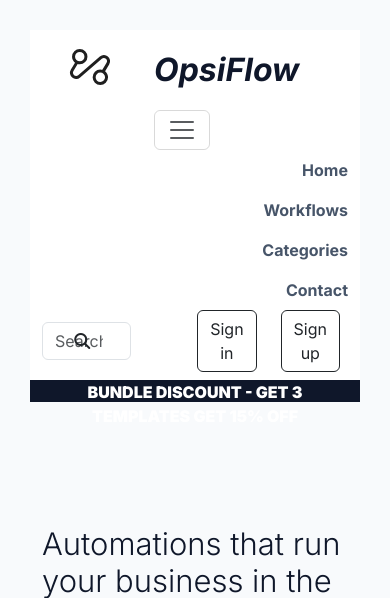
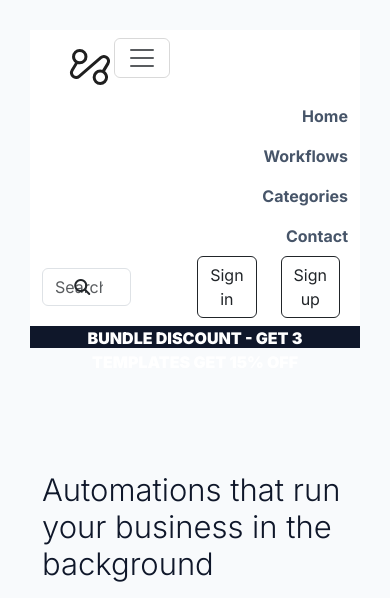
Before and after one commit to Karla-Stein/opsiflow, a Django app: page / in a window 390 px wide, after a click that opens the changed part. Shown: the top 598 px of the page. Run offline with Django 4.2, Linux system fonts and the light colour scheme; some libraries are stand-ins or nearby versions.

Commit message:
Add success page content and navbar styling fixes

```diff
--- a/static/css/base.css
+++ b/static/css/base.css
@@ -53,10 +53,12 @@ body {
     background-color: var(--secondary-background);
 }
 
+.navbar-brand{
+    margin: 0px;
+}
+
 #brand-name{
-    font-size: xx-large;
-    font-weight: bold;
-    font-style: italic;
+    margin-top: 10px;
 }
 
 .nav-link{
@@ -186,3 +188,31 @@ aside .nav-link{
    padding: 30px;
  }
 }
+
+@media screen and (min-width: 827px) {
+ #brand-name{
+    font-size: xx-large;
+    font-weight: bold;
+    font-style: italic;
+}
+}
+@media screen and (min-width: 740px) and (max-width: 826px) {
+ #brand-name{
+    font-size: x-large;
+    font-weight: bold;
+    font-style: italic;
+}
+}
+@media screen and (min-width: 701px) and (max-width: 739px) {
+ #brand-name{
+    margin-top: 15px;
+    font-size: large;
+    font-weight: bold;
+    font-style: italic;
+}
+}
+@media screen and (max-width: 700px) {
+ #brand-name{
+    display: none;
+}
+}
--- a/templates/base.html
+++ b/templates/base.html
@@ -40,12 +40,12 @@
         <div class="container-fluid">
             <div class="d-flex">
                 <a class="navbar-brand" href="#"><strong><svg xmlns="http://www.w3.org/2000/svg" height="48px"
-                            class="mx-4" viewBox="0 -960 960 960" width="48px" fill="#1f1f1f">
+                            class="ms-4" viewBox="0 -960 960 960" width="48px" fill="#1f1f1f">
                             <path
                                 d="M283-272q-40 34-83.5 30.5T124-272q-32-27-42.5-69.5T98-429l82-137q-27-21-43-52.63-16-31.64-16-68.37 0-63.53 45-108.76Q211-841 275-841t109 45q45 45 45 109t-45.24 109Q338.52-533 275-533q-10.8 0-21.6-1.5T233-539l-84 141q-14 23-8.82 45.11 5.17 22.1 22 36Q179-303 201.5-301.5T244-317l433-372q40-34 84-31t76 30q32 27 42.5 70T863-532l-81 137q27 21 43 52.63 16 31.64 16 68.37 0 63.52-45.54 108.76Q749.91-120 685.96-120 622-120 577.5-165.24 533-210.48 533-274t44.5-108.76Q622-428 686-428q10.73 0 20.87 1 10.13 1 20.13 4l84-140q14-23 8.82-45.11-5.17-22.1-22-36Q781-658 758.5-659.5T716-644L283-272Zm58.5-348.66q27.5-27.66 27.5-66.5t-27.66-66.34q-27.66-27.5-66.5-27.5t-66.34 27.66q-27.5 27.66-27.5 66.5t27.66 66.34q27.66 27.5 66.5 27.5t66.34-27.66Zm411.63 413Q781-235.32 781-274.16t-27.87-66.34q-27.86-27.5-67-27.5Q647-368 620-340.34q-27 27.66-27 66.5t27 66.34q27 27.5 66.13 27.5 39.14 0 67-27.66ZM275-687Zm412 413Z" />
                         </svg>
                 </a>
-                <p id="brand-name" class="mt-2">OpsiFlow</p>
+                <p id="brand-name">OpsiFlow</p>
                 <button class="navbar-toggler d-sm-none" type="button" data-bs-toggle="collapse"
                     data-bs-target="#navbarSupportedContent" aria-controls="navbarSupportedContent"
                     aria-expanded="false" aria-label="Toggle navigation">
@@ -53,9 +53,9 @@
                 </button>
             </div>
             <div class=" collapse navbar-collapse justify-content-start" id="navbarSupportedContent">
-                <ul class="navbar-nav flex-row gap-3 mb-lg-0 d-block d-sm-flex d-lg-none text-end">
+                <ul class="navbar-nav flex-row gap-2 mb-lg-0 d-block d-sm-flex d-lg-none text-end">
                     <li class="nav-item active">
-                        <a class="nav-link" href="{% url 'home' %}">Home</a>
+                        <a class="nav-link ms-3" href="{% url 'home' %}">Home</a>
                     </li>
                     <li class="nav-item">
                         <a class="nav-link" href="{% url 'products' %}">Workflows</a>
```
Also changed, not shown: checkout/static/checkout/css/checkout.css (+3 -4 lines), checkout/templates/checkout/checkout_success.html (+43 -2 lines).
